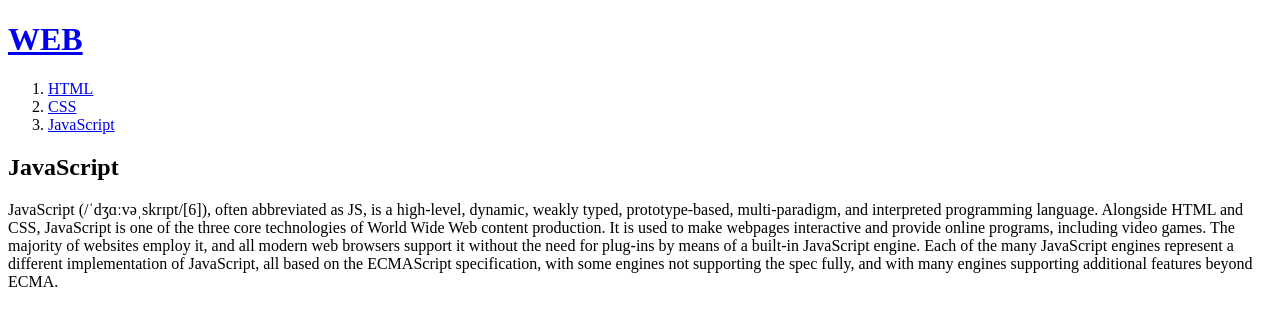
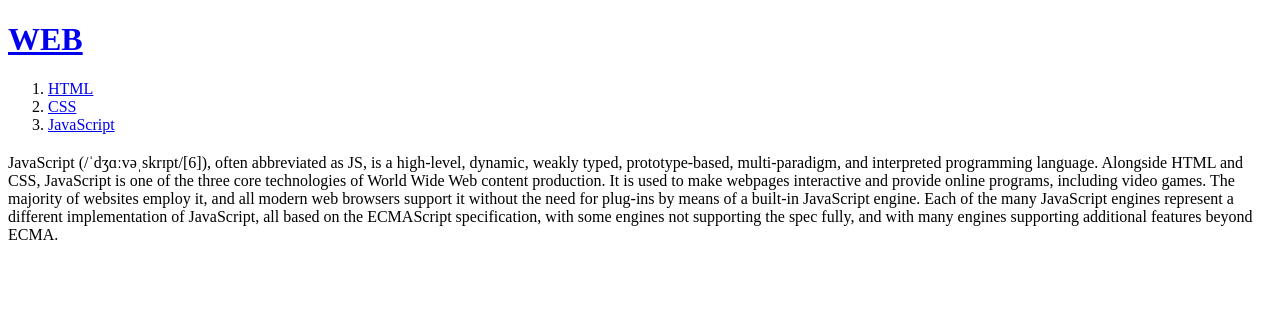
Before and after one commit to j-k-kim/copy1, a plain HTML site: page 3.html in a window 1280 px wide. Drawn offline with Linux system fonts and the light colour scheme.

Commit message:
Update 3.html

```diff
--- a/3.html
+++ b/3.html
@@ -11,7 +11,7 @@
     <li><a href="2.html">CSS</a></li>
     <li><a href="3.html">JavaScript</a></li>
   </ol>
-  <h2>JavaScript</h2>
+  <h2></h2>
   <p>
     JavaScript (/ˈdʒɑːvəˌskrɪpt/[6]), often abbreviated as JS, is a high-level, dynamic, weakly typed, prototype-based, multi-paradigm, and interpreted programming language. Alongside HTML and CSS, JavaScript is one of the three core technologies of World Wide Web content production. It is used to make webpages interactive and provide online programs, including video games. The majority of websites employ it, and all modern web browsers support it without the need for plug-ins by means of a built-in JavaScript engine. Each of the many JavaScript engines represent a different implementation of JavaScript, all based on the ECMAScript specification, with some engines not supporting the spec fully, and with many engines supporting additional features beyond ECMA.
   </p>
```
